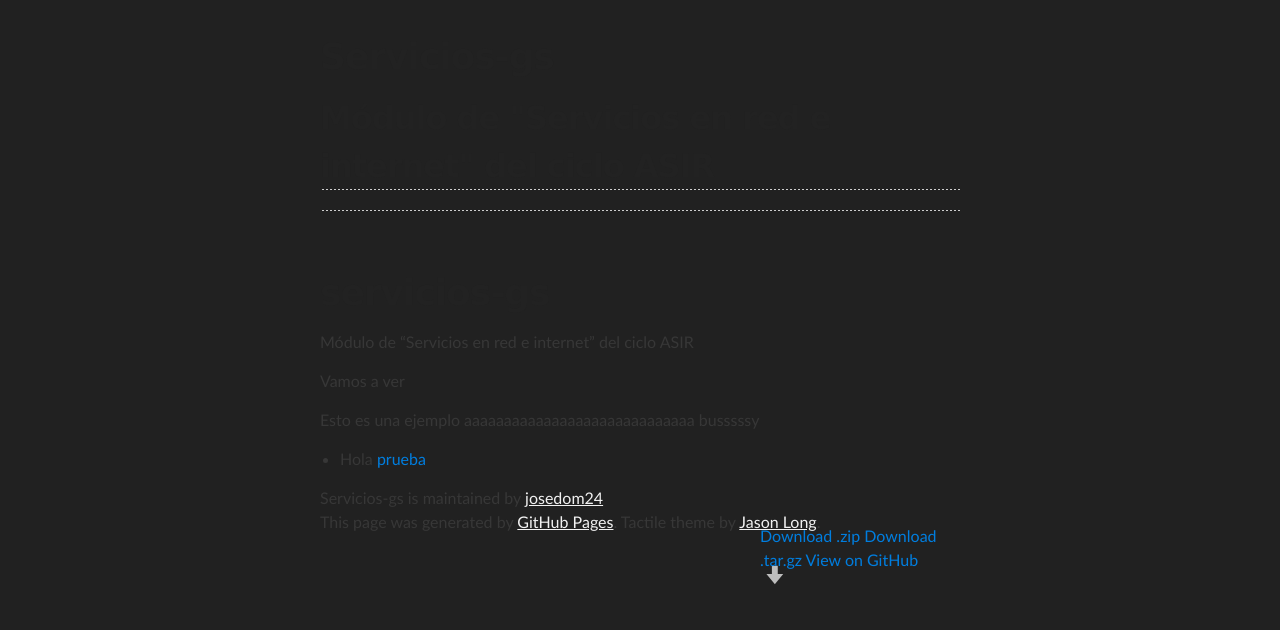
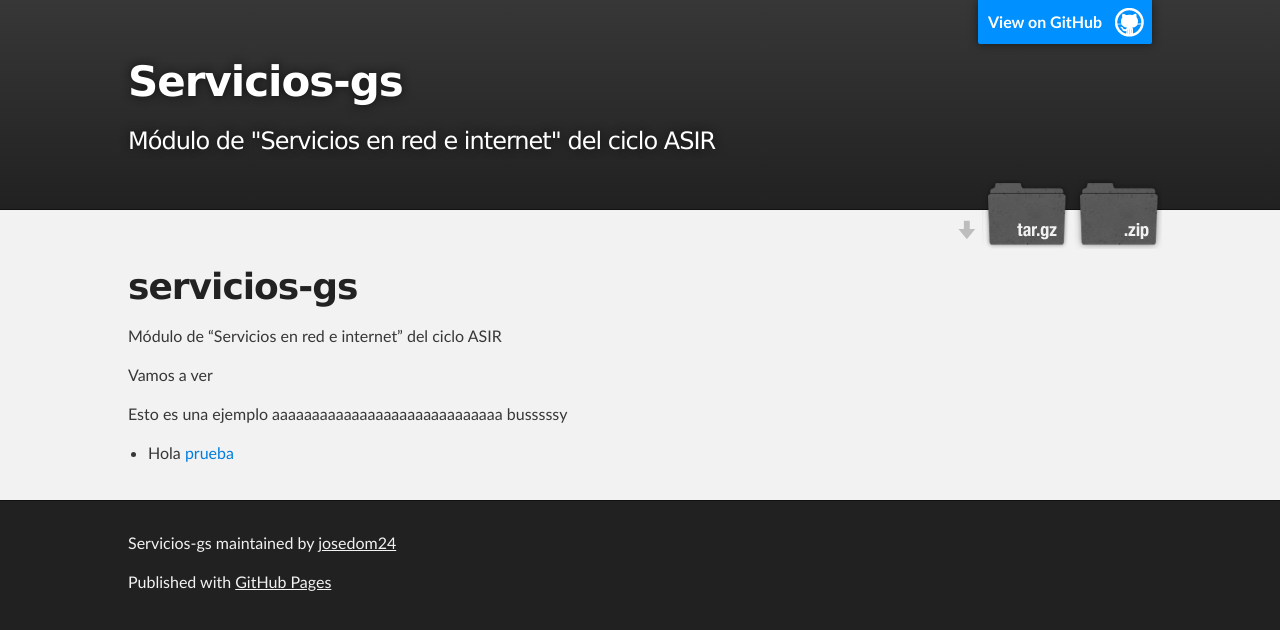
Before and after one commit to josedom24/servicios-gs, a Jekyll site: the page built from index.md, in a window 1280 px wide. Shown: the top 630 px of the page. Built offline with Jekyll 4.4.1, drawn with Linux system fonts in a browser that asks for light colours; some web fonts are replaced.

Commit message:
Cambio de layout

```diff
--- a/_layouts/index.html
+++ b/_layouts/index.html
@@ -1,46 +1,49 @@
 <!DOCTYPE html>
 <html>
+
   <head>
     <meta charset='utf-8'>
     <meta http-equiv="X-UA-Compatible" content="chrome=1">
-    <link href='https://fonts.googleapis.com/css?family=Chivo:900' rel='stylesheet' type='text/css'>
-    <link rel="stylesheet" type="text/css" href="{{ site.path }}/stylesheets/stylesheet.css" media="screen">
-    <link rel="stylesheet" type="text/css" href="{{ site.path }}/stylesheets/pygment_trac.css" media="screen">
-    <link rel="stylesheet" type="text/css" href="{{ site.path }}/stylesheets/print.css" media="print">
-    <!--[if lt IE 9]>
-    <script src="//html5shiv.googlecode.com/svn/trunk/html5.js"></script>
-    <![endif]-->
-    <title>Servicios-gs by josedom24</title>
+    <meta name="description" content="Servicios-gs : Módulo de &quot;Servicios en red e internet&quot; del ciclo ASIR">
+
+    <link rel="stylesheet" type="text/css" media="screen" href="stylesheets/stylesheet.css">
+
+    <title>Servicios-gs</title>
   </head>
 
   <body>
-    <div id="container">
-      <div class="inner">
 
-        <header>
-          <h1>Servicios-gs</h1>
-          <h2>Módulo de &quot;Servicios en red e internet&quot; del ciclo ASIR</h2>
+    <!-- HEADER -->
+    <div id="header_wrap" class="outer">
+        <header class="inner">
+          <a id="forkme_banner" href="https://github.com/josedom24/servicios-gs">View on GitHub</a>
+
+          <h1 id="project_title">Servicios-gs</h1>
+          <h2 id="project_tagline">Módulo de &quot;Servicios en red e internet&quot; del ciclo ASIR</h2>
+
+            <section id="downloads">
+              <a class="zip_download_link" href="https://github.com/josedom24/servicios-gs/zipball/master">Download this project as a .zip file</a>
+              <a class="tar_download_link" href="https://github.com/josedom24/servicios-gs/tarball/master">Download this project as a tar.gz file</a>
+            </section>
         </header>
+    </div>
 
-        <section id="downloads" class="clearfix">
-          <a href="https://github.com/josedom24/servicios-gs/zipball/master" id="download-zip" class="button"><span>Download .zip</span></a>
-          <a href="https://github.com/josedom24/servicios-gs/tarball/master" id="download-tar-gz" class="button"><span>Download .tar.gz</span></a>
-          <a href="https://github.com/josedom24/servicios-gs" id="view-on-github" class="button"><span>View on GitHub</span></a>
-        </section>
+    <!-- MAIN CONTENT -->
+    <div id="main_content_wrap" class="outer">
+      <section id="main_content" class="inner">
+        {{content}}
+      </section>
+    </div>
 
-        <hr>
-
-        <section id="main_content">
-          {{content}}
-        </section>
-
-        <footer>
-          Servicios-gs is maintained by <a href="https://github.com/josedom24">josedom24</a><br>
-          This page was generated by <a href="https://pages.github.com">GitHub Pages</a>. Tactile theme by <a href="https://twitter.com/jasonlong">Jason Long</a>.
-        </footer>
+    <!-- FOOTER  -->
+    <div id="footer_wrap" class="outer">
+      <footer class="inner">
+        <p class="copyright">Servicios-gs maintained by <a href="https://github.com/josedom24">josedom24</a></p>
+        <p>Published with <a href="https://pages.github.com">GitHub Pages</a></p>
+      </footer>
+    </div>
 
 
-      </div>
-    </div>
+
   </body>
 </html>
--- a/stylesheets/stylesheet.css
+++ b/stylesheets/stylesheet.css
@@ -266,7 +266,7 @@
 
 .inner {
   position: relative;
-  max-width: 640px;
+  max-width: 1024px;
   padding: 20px 10px;
   margin: 0 auto;
 }
```
Also changed, not shown: index.html (deleted, +0 -79 lines).
